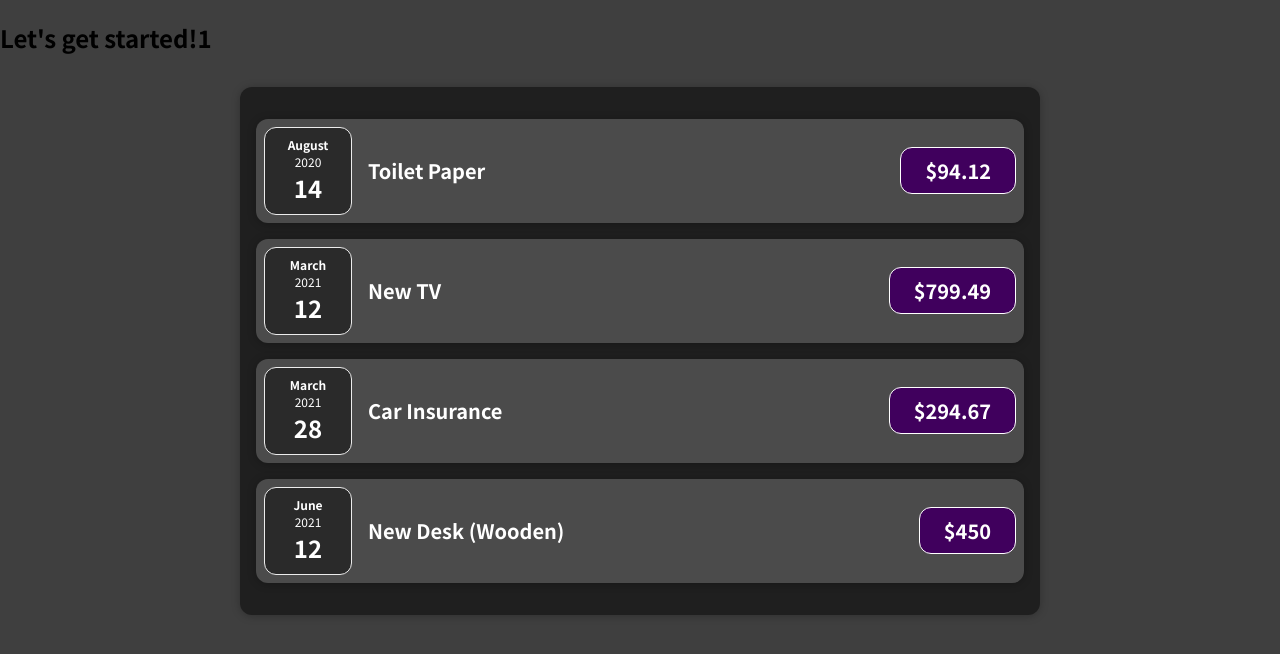
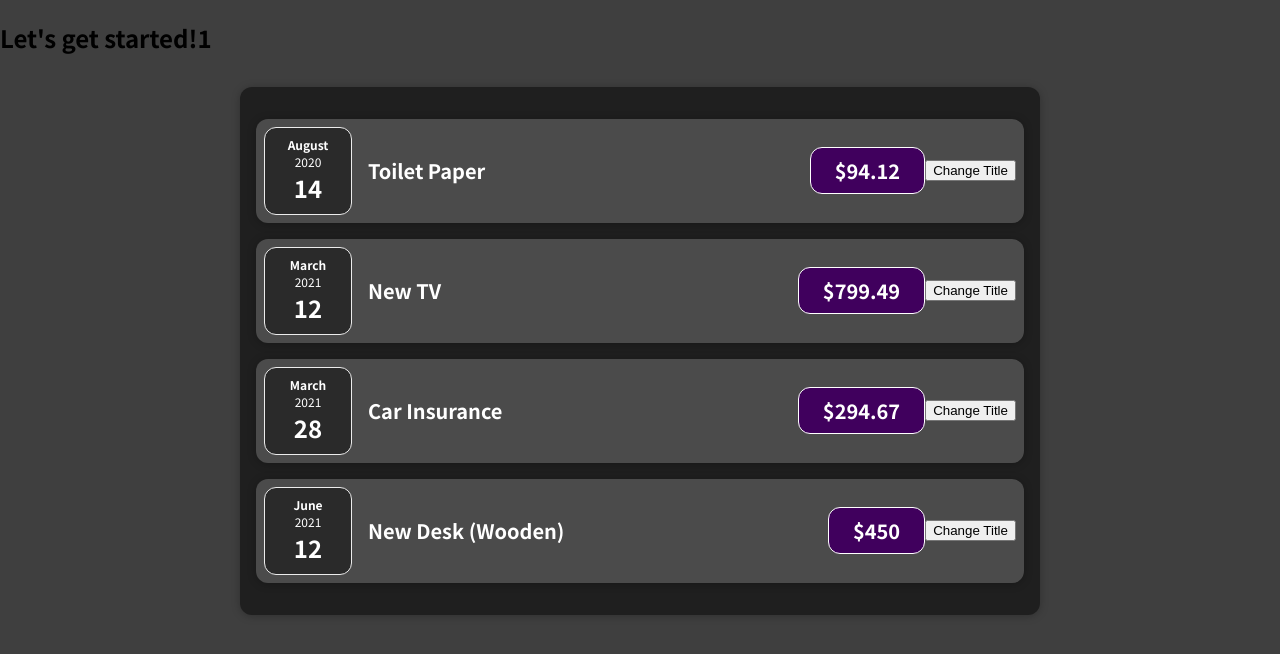
Before and after one commit to AQAMINE/ExpensesManager-reactJs, a JavaScript app: page / in a window 1280 px wide. Shown: the top 654 px of the page. Built offline with nearby package versions, Linux system fonts and the light colour scheme.

Commit message:
Add Button

```diff
--- a/src/components/Expenses/ExpenseItem.js
+++ b/src/components/Expenses/ExpenseItem.js
@@ -10,6 +10,7 @@ const ExpenseItem = (props) => {
                 <h2>{props.title}</h2>
                 <div className='expense-item__price'>${props.amount}</div>
             </div>
+            <button onClick={() => console.log('Wotking')}>Change Title</button>
         </Card>
     );
 }
```
Also changed, not shown: 1 other file (tests, documents, lock files or other folders).
